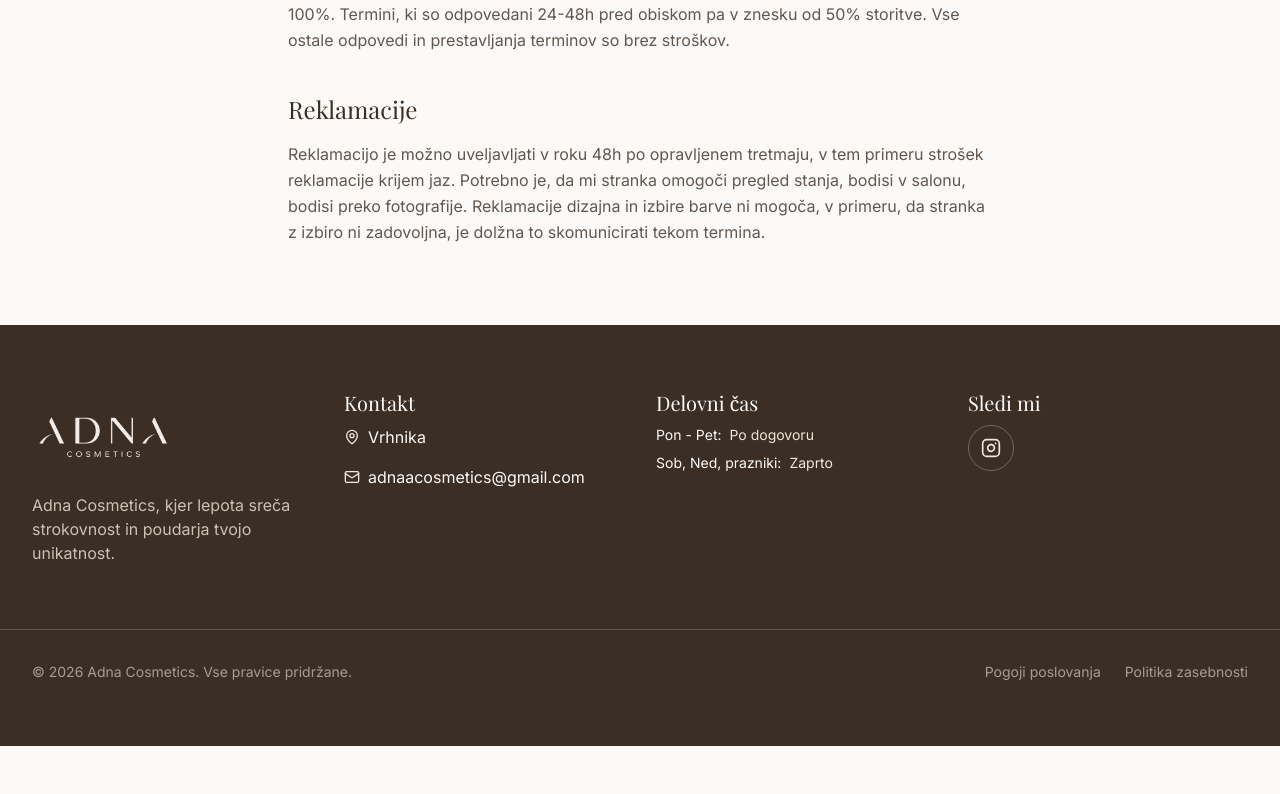
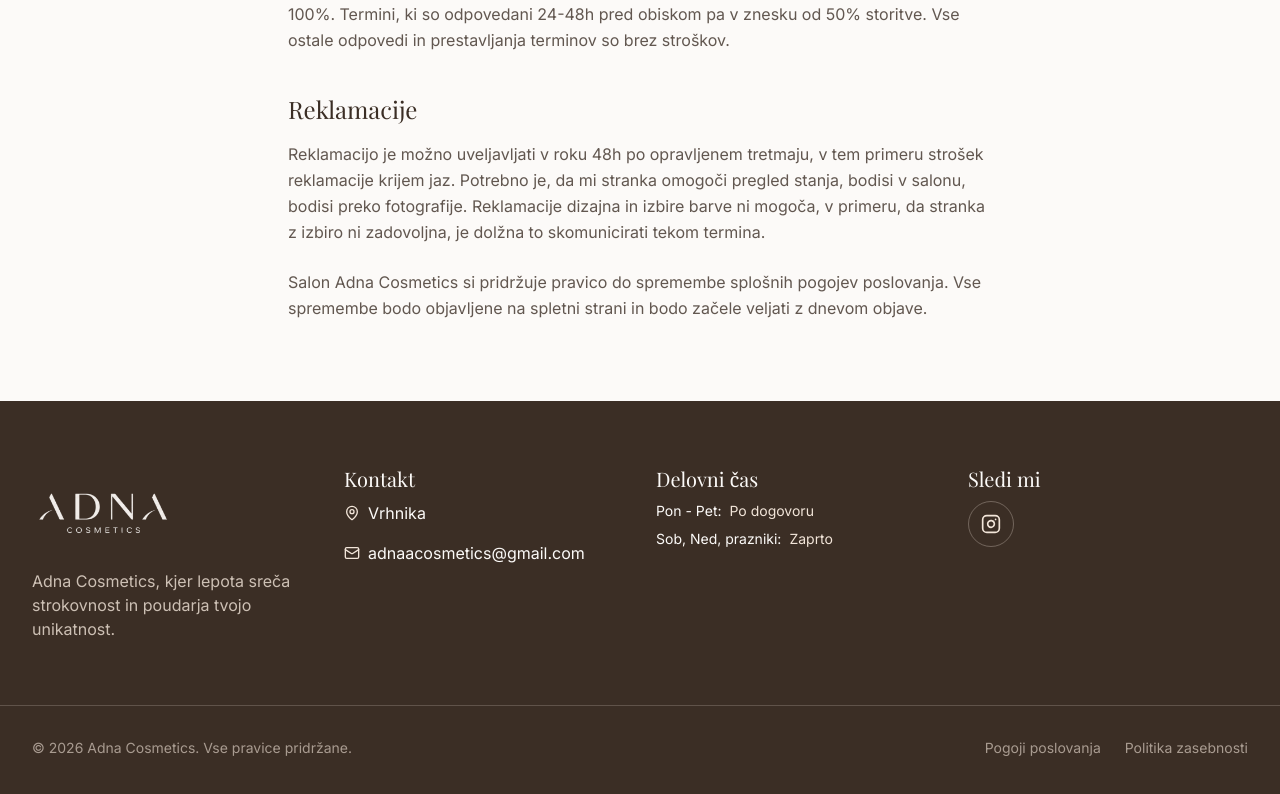
Before and after one commit to josts03/adna-cosmetics, a React (Vite) app: page /pogoji-poslovanja in a window 1280 px wide. Shown: the part 1747-2541 px from the top of the page. Before the commit the page ends 2493 px from the top, so only its background shows below. Built offline with nearby package versions, Linux system fonts and the light colour scheme.

Commit message:
Update TermsOfBusiness.tsx

```diff
--- a/src/pages/TermsOfBusiness.tsx
+++ b/src/pages/TermsOfBusiness.tsx
@@ -59,6 +59,9 @@ export function TermsOfBusiness() {
           <p>
             Reklamacijo je možno uveljavljati v roku 48h po opravljenem tretmaju, v tem primeru strošek reklamacije krijem jaz. Potrebno je, da mi stranka omogoči pregled stanja, bodisi v salonu, bodisi preko fotografije. Reklamacije dizajna in izbire barve ni mogoča, v primeru, da stranka z izbiro ni zadovoljna, je dolžna to skomunicirati tekom termina.
           </p>
+          <p className="mt-6">
+            Salon Adna Cosmetics si pridržuje pravico do spremembe splošnih pogojev poslovanja. Vse spremembe bodo objavljene na spletni strani in bodo začele veljati z dnevom objave.
+          </p>
         </div>
       </div>
     </div>
```
